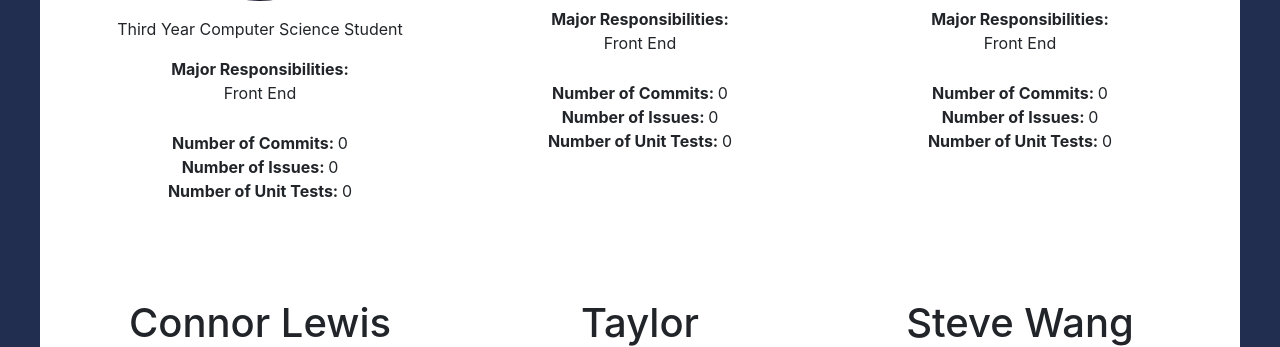
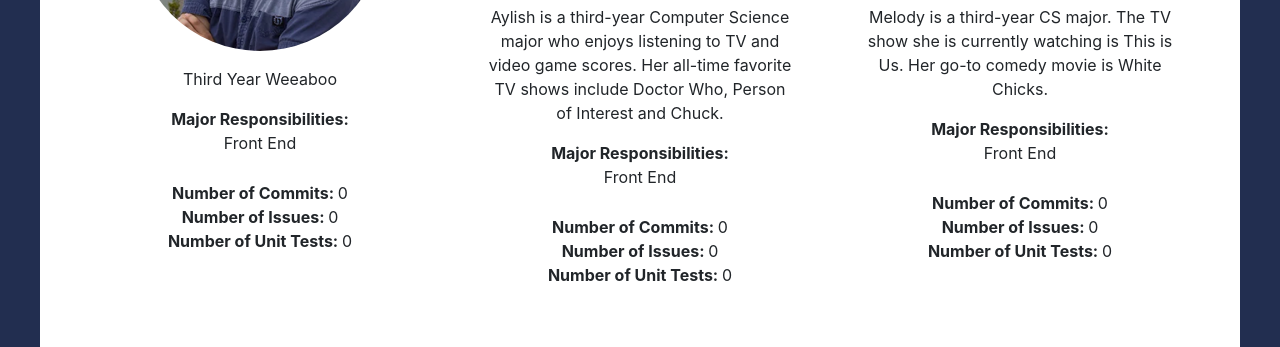
Before and after one commit to connormlewis/SoundtrackDB, a Flask app: page /about in a window 1280 px wide. Shown: the part 581-928 px from the top of the page. Run offline with Flask 2, Linux system fonts and the light colour scheme; data that the repository does not hold is empty; some libraries are stand-ins or nearby versions.

Commit message:
added all bios except alan

```diff
--- a/static/styles/about.css
+++ b/static/styles/about.css
@@ -12,8 +12,8 @@ p {
 }
 
 .avatar {
-  max-height: 200px;
-  max-width: 200px;
+  max-height: 250px;
+  max-width: 250px;
   width: 100%;
   height: auto;
   display: block;
--- a/templates/about.html
+++ b/templates/about.html
@@ -7,7 +7,7 @@
   <h1 class="text-center">About</h1>
   <hr>
     <div>
-      <p class="desc">Our website will display information about soundtracks/scores and the movies/TV shows they are associated with. The website will also contain information about the artists behind the music and what other movies/TV shows they have worked on.</p>
+      <p class="desc">SoundtrackDB connects soundtracks, artists, and their associated movies and TV shows. This site allows users to discover the soundtracks from their favorite shows and films. Users can find out more about the artists behind the music and explore other media they have worked on.</p>
     </div>
   <hr>
   </div>
@@ -16,7 +16,7 @@
       <div class="column">
         <h1 class="name">Alan Yi</h1>
         <img class="avatar" src="{{url_for('static', filename='avatar/alan.png')}}" alt="Alan Yi Avatar">
-        <p class="bio"><p>Third Year Computer Science Student</p>
+        <p class="bio"><p>Third Year Weeaboo </p>
         <p class="responsibilities"><strong>Major Responsibilities:</strong><br>Front End<br></p>
         <p class="stats">
           <strong>Number of Commits: </strong>{{commits['tsukkisuki']}}<br>
@@ -27,7 +27,7 @@
       <div class="column">
         <h1 class="name">Aylish Wrench</h1>
         <img class="avatar" src="https://aylishw.files.wordpress.com/2018/01/headshot.jpg" alt="Aylish Wrench Avatar">
-        <p class="bio"><p>Third Year Computer Science Student</p>
+        <p class="bio"><p>Aylish is a third-year Computer Science major who enjoys listening to TV and video game scores. Her all-time favorite TV shows include Doctor Who, Person of Interest and Chuck.</p>
         <p class="responsibilities"><strong>Major Responsibilities:</strong><br>Front End<br></p>
         <p class="stats">
           <strong>Number of Commits: </strong>{{commits['aylish19']}}<br>
@@ -38,7 +38,7 @@
       <div class="column">
         <h1 class="name">Melody Truong</h1>
         <img class="avatar" src="https://melodyisblogging.files.wordpress.com/2018/01/img_56411.jpg" alt="Melody Truong Avatar">
-        <p class="bio"><p>Third Year Computer Science Student</p>
+        <p class="bio"><p>Melody is a third-year CS major. The TV show she is currently watching is This is Us. Her go-to comedy movie is White Chicks.</p>
         <p class="responsibilities"><strong>Major Responsibilities:</strong><br>Front End</p>
         <p class="stats">
           <strong>Number of Commits: </strong>{{commits['melxtru']}}<br>
@@ -51,7 +51,7 @@
       <div class="column">
         <h1 class="name">Connor Lewis</h1>
         <img class="avatar" src="https://connorlewiscs373.files.wordpress.com/2018/01/fullsizeoutput_f5e.jpeg" alt="Connor Lewis Avatar">
-        <p class="bio"><p>Third Year Computer Science Student</p>
+        <p class="bio"><p>Connor is a fourth-year CS major and is currently watching The Magicians. He really enjoys musical theater soundtracks, and spends a lot of time watching TV shows.</p>
         <p class="responsibilities"><strong>Major Responsibilities:</strong><br>Fullstack</p>
         <p class="stats">
           <strong>Number of Commits: </strong>{{commits['connormlewis']}}<br>
@@ -62,7 +62,7 @@
       <div class="column">
         <h1 class="name">Taylor Schaffner</h1>
         <img class="avatar" src="{{url_for('static', filename='avatar/taylor.jpeg')}}" alt="Taylor Schaffner Avatar">
-        <p class="bio">Hey my name is Taylor! I'm a junior computer science major at UT and I'm in charge of API/Backend/Database stuff for this website! I'm also a janitor!</p>
+        <p class="bio"><p>Hey my name is Taylor! I'm a junior computer science major at UT and I'm in charge of API/Backend/Database stuff for this website! I'm also a janitor!</p>
         <p class="responsibilities"><strong>Major Responsibilities:</strong><br>API Documentation</p>
         <p class="stats">
           <strong>Number of Commits: </strong>{{commits['TheSchaft']}}<br>
@@ -73,7 +73,7 @@
       <div class="column">
         <h1 class="name">Steve Wang</h1>
         <img class="avatar" src="https://swesteve.files.wordpress.com/2018/01/mug.jpg" alt="Steve Wang Avatar">
-        <p class="bio"><p>Third Year Computer Science Student</p>
+        <p class="bio"><p>Steve is a third-year Computer Science major who's favorite TV show is Spongebob Squarepants. I also enjoy long walks on the beach and wrote this About page.</p>
         <p class="responsibilities"><strong>Major Responsibilities:</strong><br>Front End<br></p>
         <p class="stats">
           <strong>Number of Commits: </strong>{{commits['stevex196x']}}<br>
@@ -96,8 +96,9 @@
     <p><a href="https://developer.spotify.com/web-api/">Spotify API</a><br>
        <a href="https://www.last.fm/api">LastFM API</a><br>
        <a href="https://www.themoviedb.org/documentation/api">TheMovieDB API</a><br>
+       <a href="https://developer.github.com/v3/">GitHub API</a>
     </p>
-    <p>The APIs were scraped using curl commands and saved into a json file for further data processsing.</p>
+    <p class="desc">Spotify, LastFM, and TheMovieDB were scraped using curl commands and saved into a json file for further data processsing. The GitHub API was scraped using the python requests library and the total commits and issues are updated when the page is refreshed.</p>
   </div>
   <div class="tools">
     <h1>Tools Used</h1>
```
